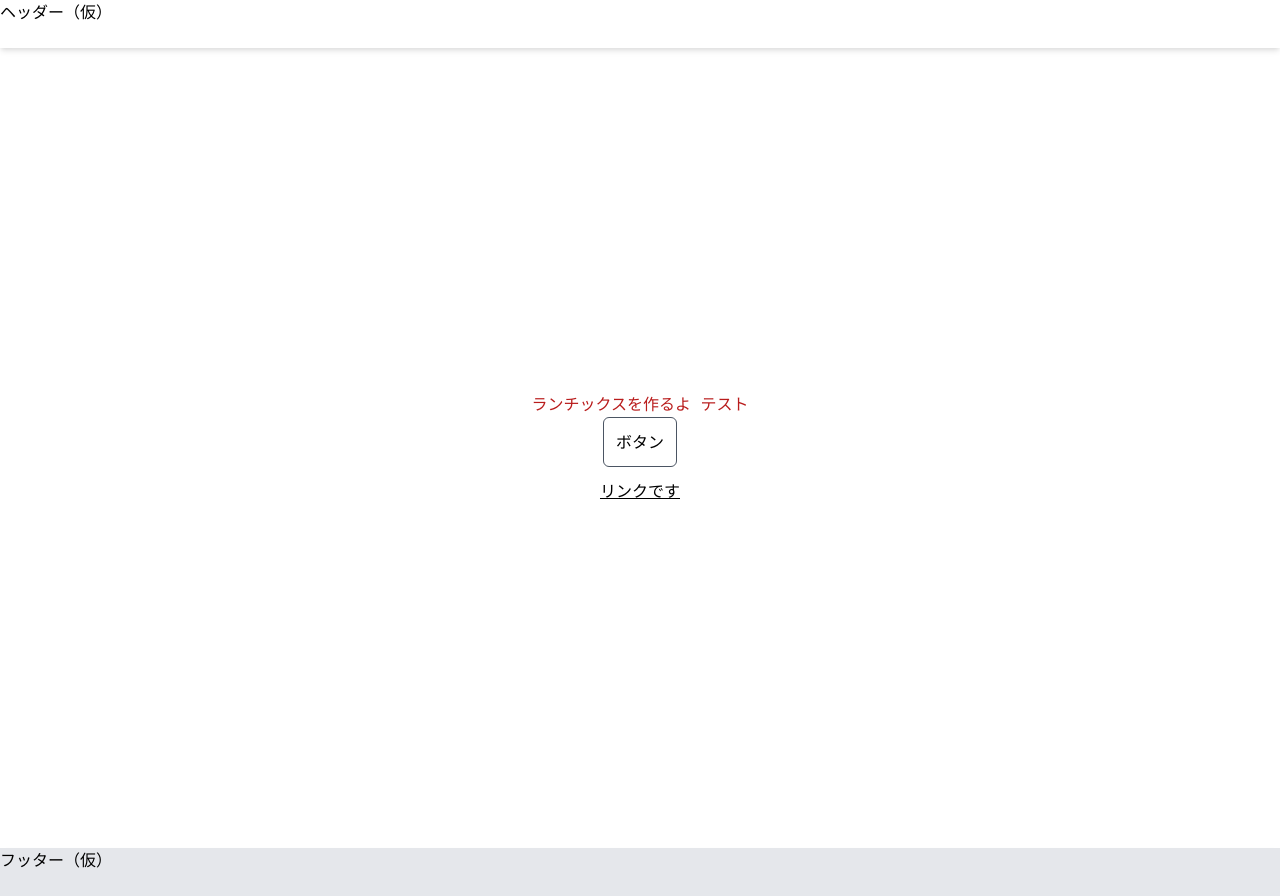
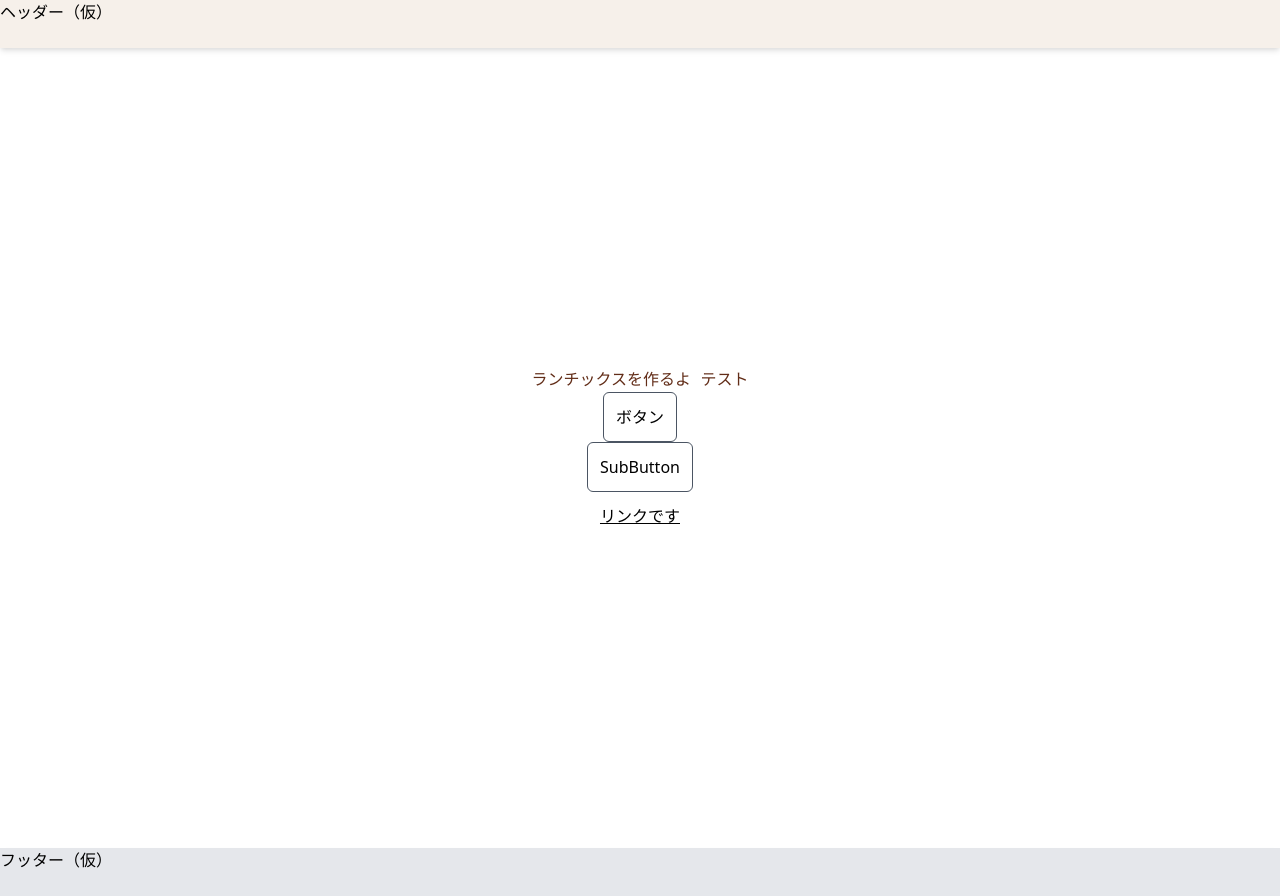
Before and after one commit to suzu1997/rakus-sns-app, a Next.js app: page / in a window 1280 px wide. Built offline with nearby package versions, Linux system fonts and the light colour scheme.

Commit message:
色変更、ボタン配置

```diff
--- a/src/components/Header.tsx
+++ b/src/components/Header.tsx
@@ -1,5 +1,5 @@
 import { VFC } from "react";
 
 export const Header: VFC = () => {
-  return <header className="h-12 w-full shadow-md">ヘッダー（仮）</header>;
+  return <header className="h-12 w-full shadow-md bg-bgc">ヘッダー（仮）</header>;
 };
--- a/src/pages/index.tsx
+++ b/src/pages/index.tsx
@@ -13,12 +13,21 @@ const Home: NextPage = () => {
       </Head>
 
       <main className="flex justify-center items-center flex-col min-h-screen">
-        <p className="font-mono text-red-700">ランチックスを作るよ テスト</p>
+        <p className="font-mono text-text-brown">ランチックスを作るよ テスト</p>
         <Button
           label="ボタン"
           onClick={() => {
             alert("ボタンが押されました");
           }}
+        />
+        <Button
+          backgroundColor="#f6f0ea"
+          color="#622d18"
+          label="SubButton"
+          onClick={() => {
+            alert("サブ");
+          }}
+          size="md"
         />
         <Link href="/aaa/test">
           <a className="underline hover:text-blue-800 mt-3">リンクです</a>
```
